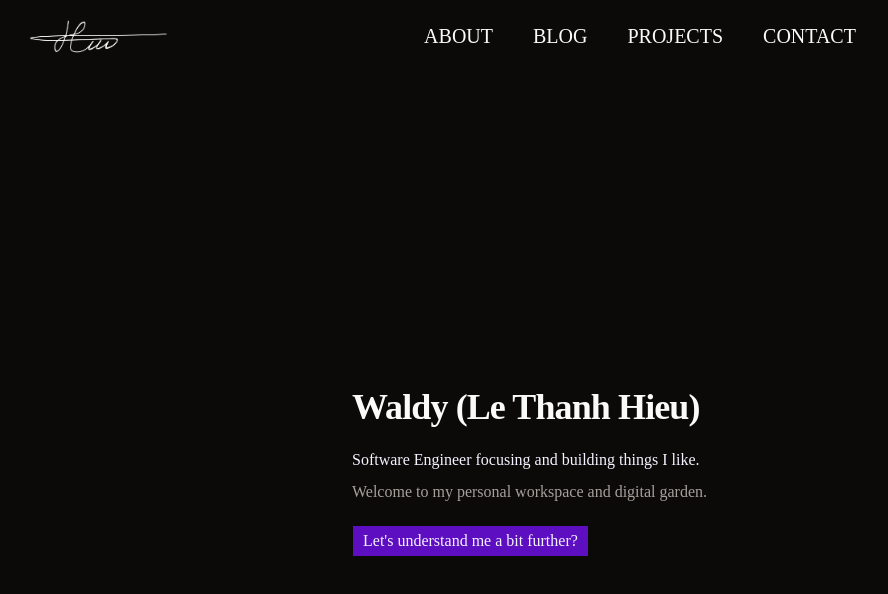
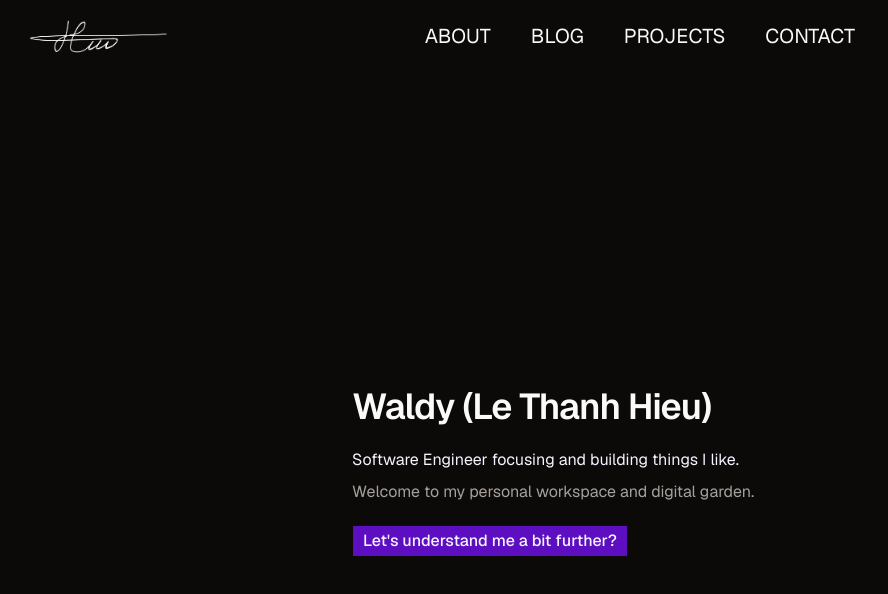
Before and after one commit to waldy-ctt/waldy, a Next.js app: page / in a window 1280 px wide. Shown: the top 594 px of the page, without its empty margins (0-888 px from the left). Built offline with nearby package versions, Linux system fonts and the light colour scheme.

Commit message:
fix font different

```diff
--- a/src/app/globals.css
+++ b/src/app/globals.css
@@ -8,9 +8,9 @@
 @theme inline {
   --color-background: var(--background);
   --color-foreground: var(--foreground);
-  --font-sans: var(--font-geist-sans);
-  --font-mono: var(--font-mono);
-  --font-heading: var(--font-heading);
+  --font-sans: var(--font-geist-sans), ui-sans-serif, system-ui, sans-serif;
+  --font-mono: var(--font-geist-mono), ui-monospace, monospace;
+  --font-heading: var(--font-heading), var(--font-geist-sans), sans-serif;
   --color-sidebar-ring: var(--sidebar-ring);
   --color-sidebar-border: var(--sidebar-border);
   --color-sidebar-accent-foreground: var(--sidebar-accent-foreground);
@@ -123,9 +123,6 @@
     @apply border-border outline-ring/50;
   }
   body {
-    @apply bg-background text-foreground;
-  }
-  html {
-    @apply font-mono;
+    @apply bg-background text-foreground font-sans antialiased;
   }
 }
--- a/src/app/layout.tsx
+++ b/src/app/layout.tsx
@@ -40,7 +40,7 @@ export default function RootLayout({ children }: LayoutProps<"/">) {
         <ThemeProvider
           attribute={"class"}
           defaultTheme="dark"
-          enableSystem
+          enableSystem={false}
           disableTransitionOnChange
           enableColorScheme={false}
         >
```
